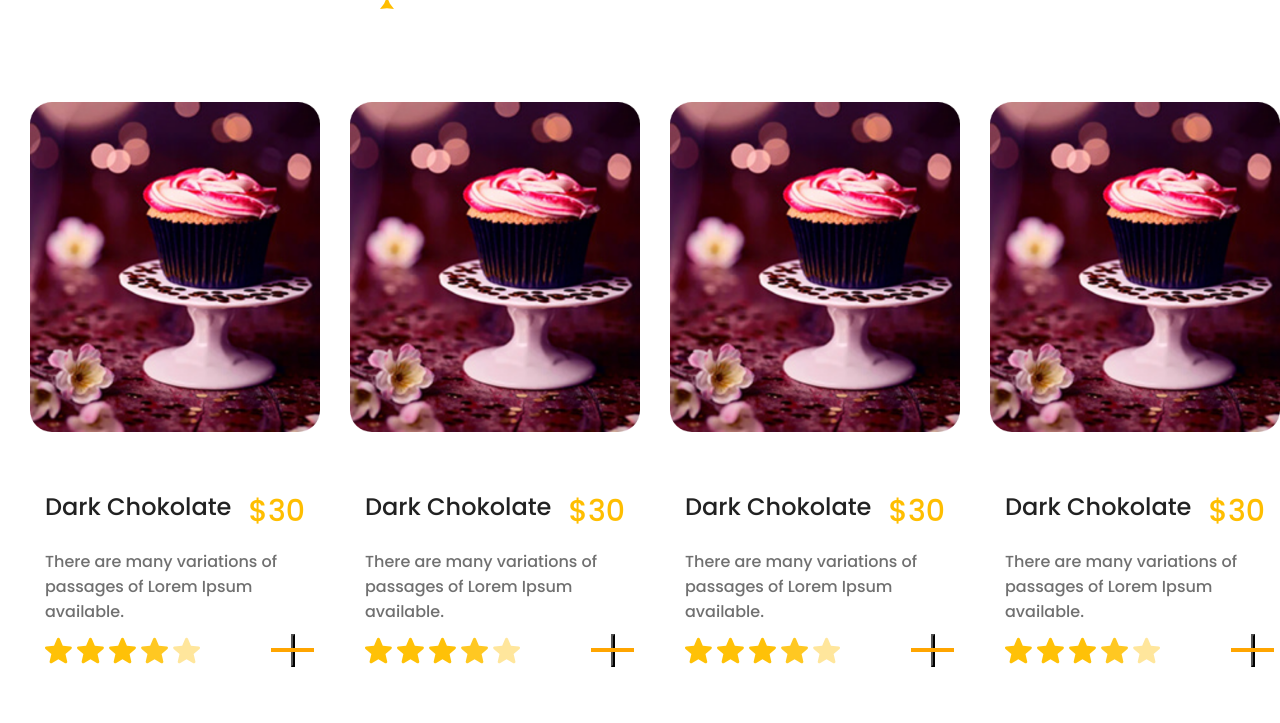
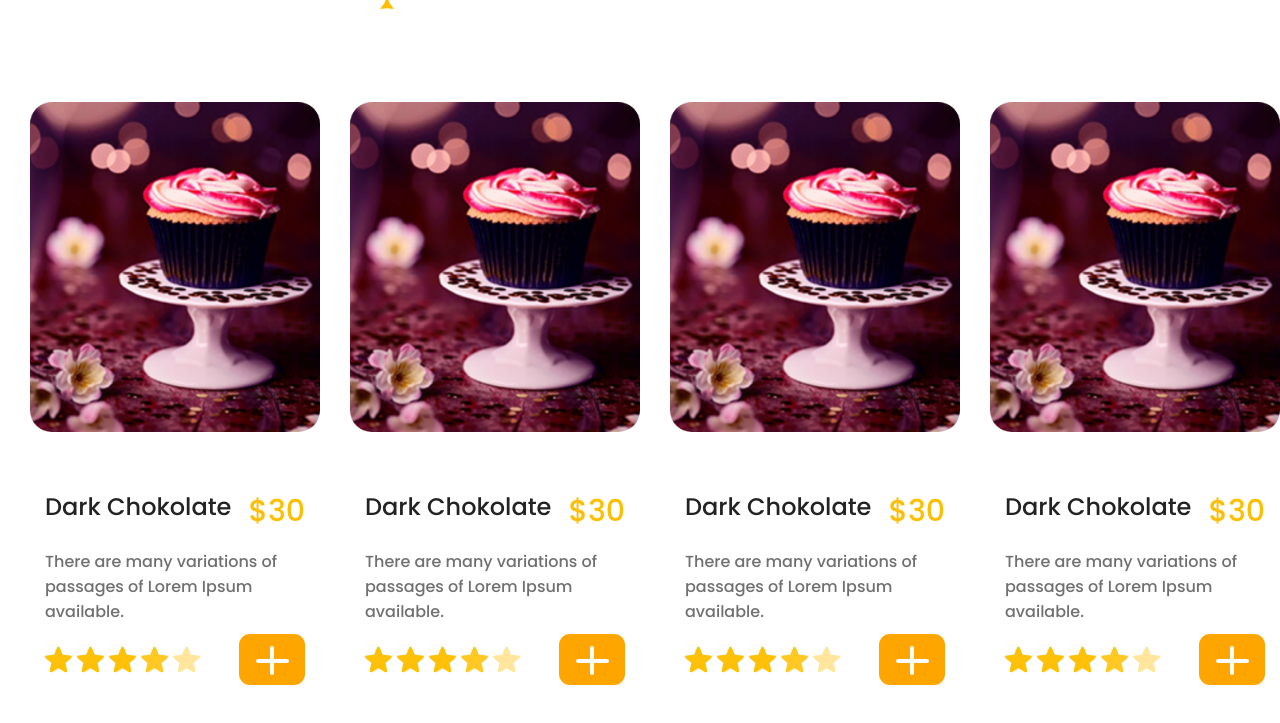
Before and after one commit to Iminzhanov/thefood, a plain HTML site: page index.html in a window 1280 px wide. Shown: the part 3027-3750 px from the top of the page. Drawn offline with Linux system fonts and the light colour scheme.

Commit message:
add cross for button

```diff
--- a/scss/components/_sort.scss
+++ b/scss/components/_sort.scss
@@ -60,30 +60,33 @@
 	&__item {
 		padding-left: 30px;
 	}
-	&__back {
-		padding: 10px 10px;
+	&__add {
+		cursor: pointer;
+		width: 66px;
+		height: 51px;
+		border-radius: 11px;
+		background-color: orange;
+		border: 2px;
 	}
-	&__add {
+	&__cross {
 		position: relative;
-		background: orange;
-		height: 33px;
-		/* width: 20px; */
-		/* padding: 1px 1px; */
-		left: -10px;
+		top: 2px;
+		height: 29px;
+		padding: 2px;
+		left: 0px;
+		border-radius: 2px;
+		background: white;
 	  }
 	  &__cross:after {
 		position: absolute;
-			background: orange;
 		content: "";
-			/* height: 20px; */
-			left: -22px;
-			top: 12px;
-			width: 39px;
+		left: -14px;
+		top: 13px;
+		width: 29px;
 		padding: 2px;
+		border-radius: 2px;
+		background: white;
 	}
-		}
-
-
 	@keyframes triangle {
 		0% {
 			bottom: -22px;
@@ -98,3 +101,4 @@
 			opacity: 1;
 		}
 	}
+}
```
Also changed, not shown: css/index.css, 1 other file. Lines whose indentation alone changed are shown as unchanged.
